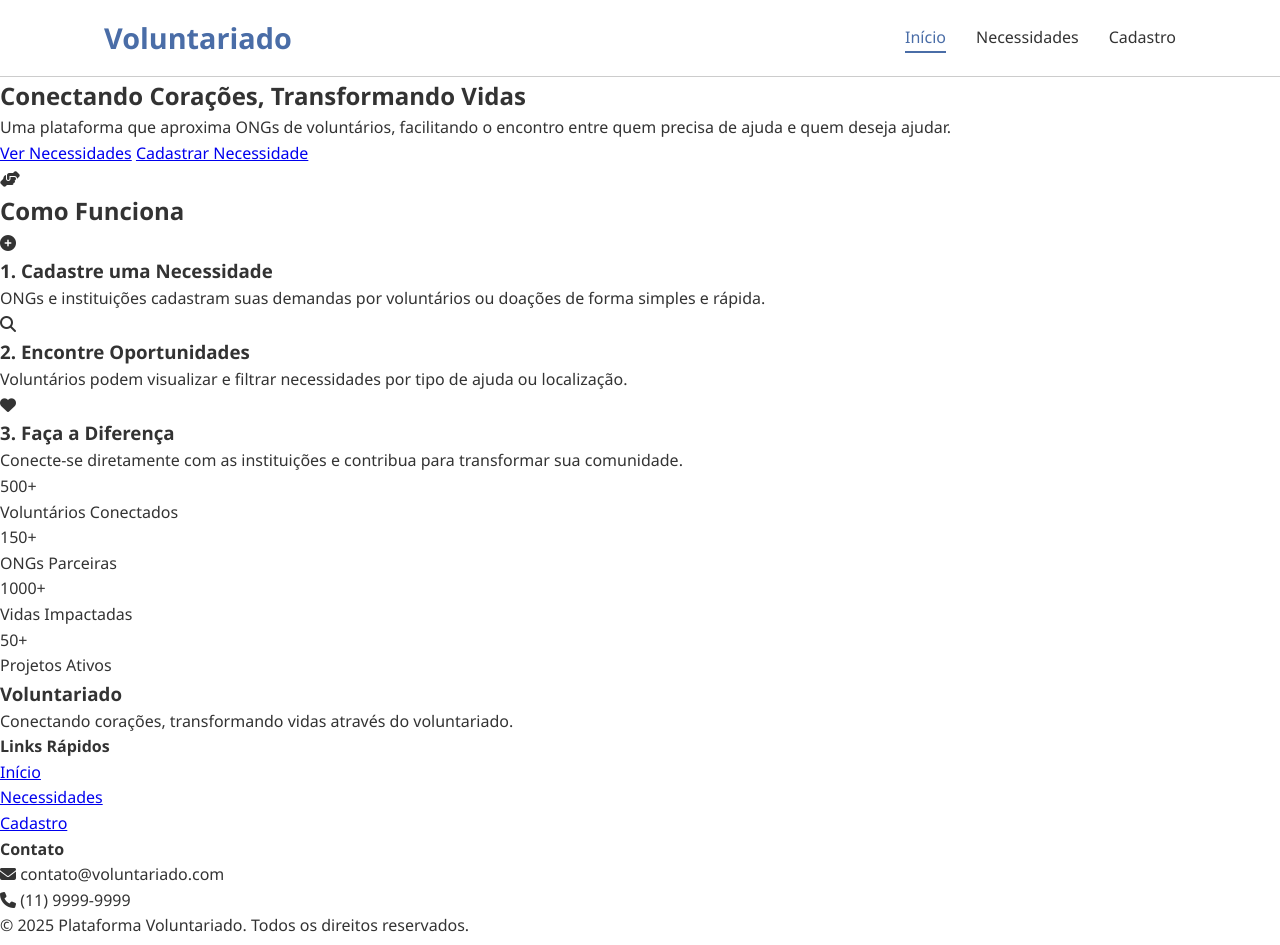
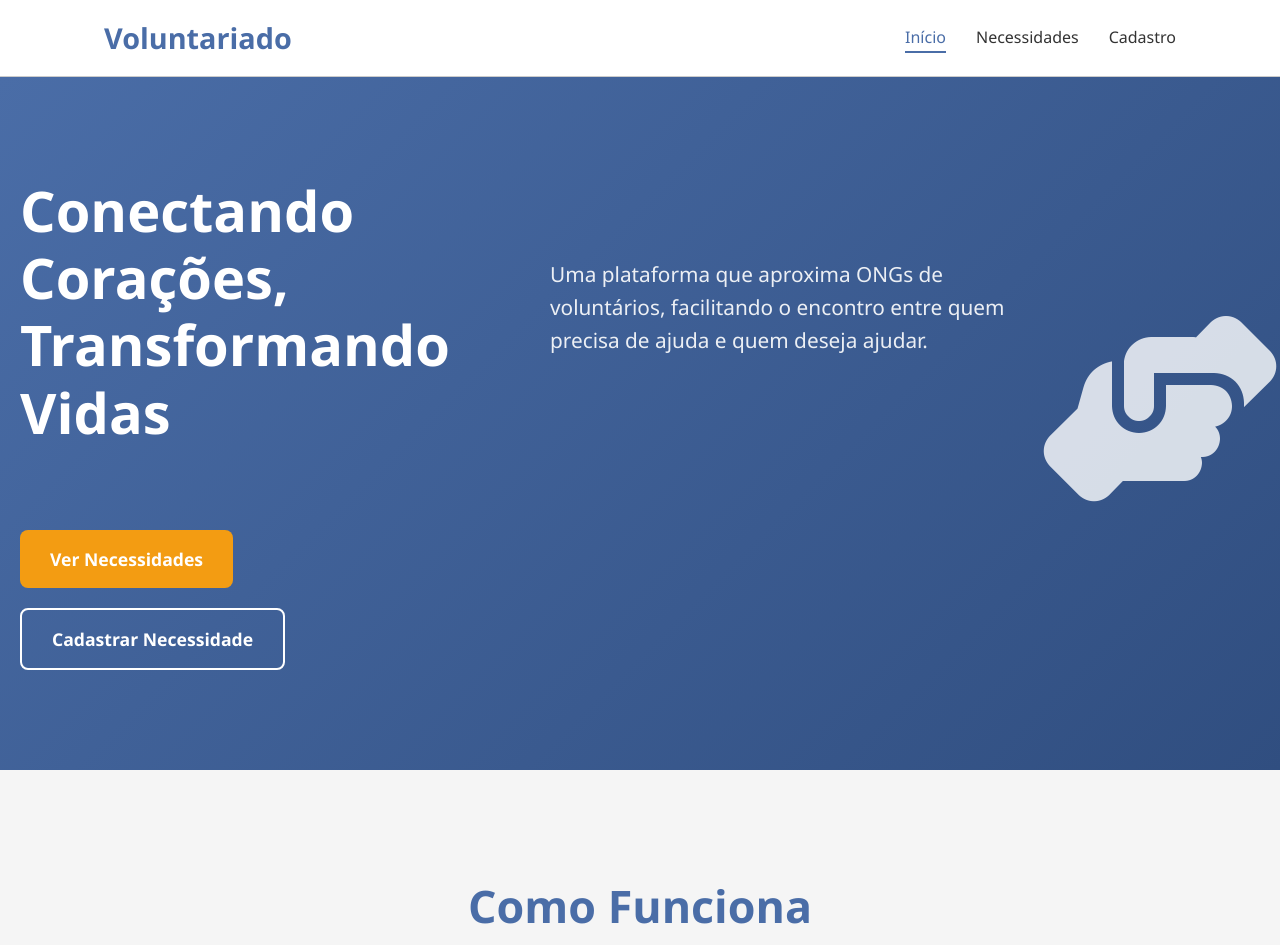
Before and after one commit to Joao-Felipe-coding/voluntariado, a plain HTML site: page index.html in a window 1280 px wide. Shown: the top 945 px of the page. Drawn offline with Linux system fonts and the light colour scheme.

Commit message:
style: Implementa estilização completa da página inicial

```diff
--- a/frontend/assets/css/style.css
+++ b/frontend/assets/css/style.css
@@ -95,3 +95,258 @@ header {
   left: 0;
   background-color: var(--primary-color);
 }
+
+/* Estrutura Global */
+.container {
+  max-width: 1200px;
+  margin: 0 auto;
+  padding: 0 20px;
+}
+
+/* Seção Hero */
+.hero {
+  background: linear-gradient(135deg, var(--primary-color), var(--secondary-color));
+  color: var(--light-color);
+  padding: 100px 0;
+  display: flex;
+  align-items: center;
+  min-height: 70vh;
+}
+
+.hero-content {
+  max-width: 1200px;
+  margin: 0 auto;
+  padding: 0 20px;
+  display: grid;
+  grid-template-columns: 1fr 1fr;
+  gap: 60px;
+  align-items: center;
+}
+
+.hero-content h1 {
+  font-size: 3.5rem;
+  font-weight: 700;
+  margin-bottom: 24px;
+  line-height: 1.2;
+}
+
+.hero-content p {
+  font-size: 1.3rem;
+  margin-bottom: 32px;
+  opacity: 0.9;
+  line-height: 1.6;
+}
+
+.hero-buttons {
+  display: flex;
+  gap: 20px;
+  flex-wrap: wrap;
+}
+
+.btn {
+  padding: 15px 30px;
+  border-radius: 8px;
+  text-decoration: none;
+  font-weight: 600;
+  font-size: 1.1rem;
+  transition: all 0.3s ease;
+  display: inline-block;
+  text-align: center;
+}
+
+.btn-primary {
+  background-color: var(--accent-color);
+  color: var(--light-color);
+}
+
+.btn-primary:hover {
+  background-color: #e67e22;
+  transform: translateY(-2px);
+  box-shadow: 0 8px 20px rgba(243, 156, 18, 0.3);
+}
+
+.btn-secondary {
+  background-color: transparent;
+  color: var(--light-color);
+  border: 2px solid var(--light-color);
+}
+
+.btn-secondary:hover {
+  background-color: var(--light-color);
+  color: var(--primary-color);
+  transform: translateY(-2px);
+}
+
+.hero-image {
+  display: flex;
+  justify-content: center;
+  align-items: center;
+}
+
+.hero-image i {
+  font-size: 12rem;
+  opacity: 0.8;
+  animation: float 3s ease-in-out infinite;
+}
+
+@keyframes float {
+  0%, 100% { transform: translateY(0); }
+  50% { transform: translateY(-20px); }
+}
+
+/* Seção Sobre */
+.about {
+  padding: 100px 0;
+  background-color: var(--light-gray);
+}
+
+.about h2 {
+  text-align: center;
+  font-size: 2.8rem;
+  color: var(--primary-color);
+  margin-bottom: 60px;
+  font-weight: 700;
+}
+
+.about-grid {
+  display: grid;
+  grid-template-columns: repeat(auto-fit, minmax(300px, 1fr));
+  gap: 40px;
+}
+
+.about-card {
+  background: var(--light-color);
+  padding: 40px 30px;
+  border-radius: 16px;
+  text-align: center;
+  box-shadow: 0 10px 30px rgba(0, 0, 0, 0.1);
+  transition: transform 0.3s ease, box-shadow 0.3s ease;
+}
+
+.about-card:hover {
+  transform: translateY(-10px);
+  box-shadow: 0 20px 40px rgba(0, 0, 0, 0.15);
+}
+
+.card-icon {
+  width: 80px;
+  height: 80px;
+  background: linear-gradient(135deg, var(--primary-color), var(--secondary-color));
+  border-radius: 50%;
+  display: flex;
+  align-items: center;
+  justify-content: center;
+  margin: 0 auto 24px;
+}
+
+.card-icon i {
+  font-size: 2.5rem;
+  color: var(--light-color);
+}
+
+.about-card h3 {
+  font-size: 1.5rem;
+  color: var(--text-color);
+  margin-bottom: 16px;
+  font-weight: 600;
+}
+
+.about-card p {
+  color: var(--dark-gray);
+  line-height: 1.6;
+  font-size: 1rem;
+}
+
+/* Seção Estatísticas */
+.stats {
+  padding: 80px 0;
+  background: linear-gradient(135deg, var(--primary-color), var(--secondary-color));
+  color: var(--light-color);
+}
+
+.stats-grid {
+  display: grid;
+  grid-template-columns: repeat(auto-fit, minmax(200px, 1fr));
+  gap: 40px;
+}
+
+.stat-item {
+  text-align: center;
+}
+
+.stat-number {
+  font-size: 3.5rem;
+  font-weight: 700;
+  margin-bottom: 8px;
+  color: var(--accent-color);
+}
+
+.stat-label {
+  font-size: 1.1rem;
+  opacity: 0.9;
+  font-weight: 500;
+}
+
+/* Footer */
+.footer {
+  background-color: var(--text-color);
+  color: var(--light-color);
+  padding: 60px 0 20px;
+}
+
+.footer-content {
+  display: grid;
+  grid-template-columns: repeat(auto-fit, minmax(250px, 1fr));
+  gap: 40px;
+  margin-bottom: 40px;
+}
+
+.footer-section h3 {
+  color: var(--accent-color);
+  font-size: 1.8rem;
+  margin-bottom: 20px;
+}
+
+.footer-section h4 {
+  color: var(--light-color);
+  font-size: 1.3rem;
+  margin-bottom: 16px;
+}
+
+.footer-section p {
+  line-height: 1.6;
+  opacity: 0.8;
+  margin-bottom: 8px;
+}
+
+.footer-section ul {
+  list-style: none;
+}
+
+.footer-section ul li {
+  margin-bottom: 8px;
+}
+
+.footer-section ul li a {
+  color: var(--light-color);
+  text-decoration: none;
+  opacity: 0.8;
+  transition: opacity 0.3s ease;
+}
+
+.footer-section ul li a:hover {
+  opacity: 1;
+  color: var(--accent-color);
+}
+
+.footer-section i {
+  margin-right: 8px;
+  color: var(--accent-color);
+}
+
+.footer-bottom {
+  border-top: 1px solid var(--dark-gray);
+  padding-top: 20px;
+  text-align: center;
+  opacity: 0.7;
+}
```
